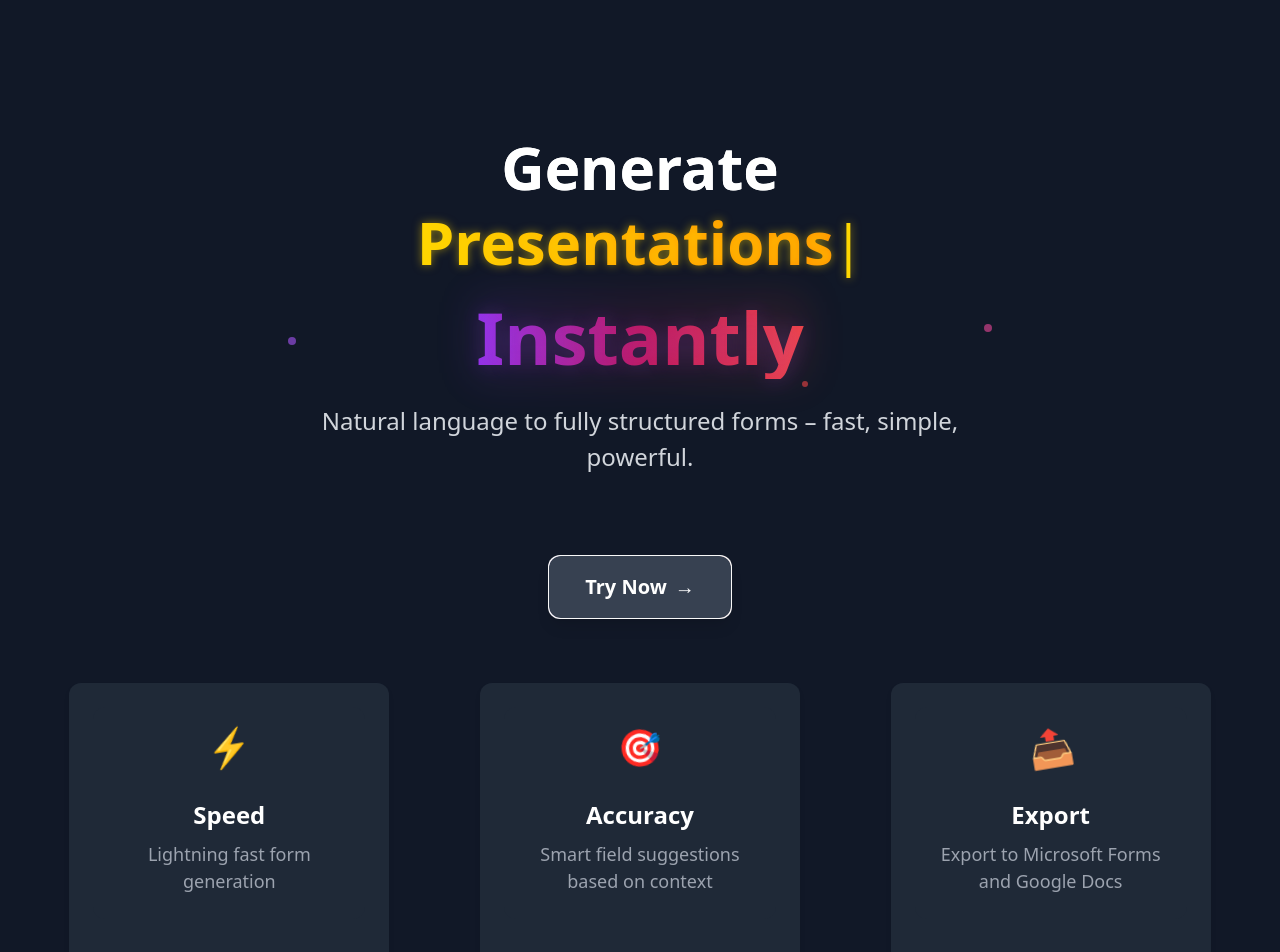
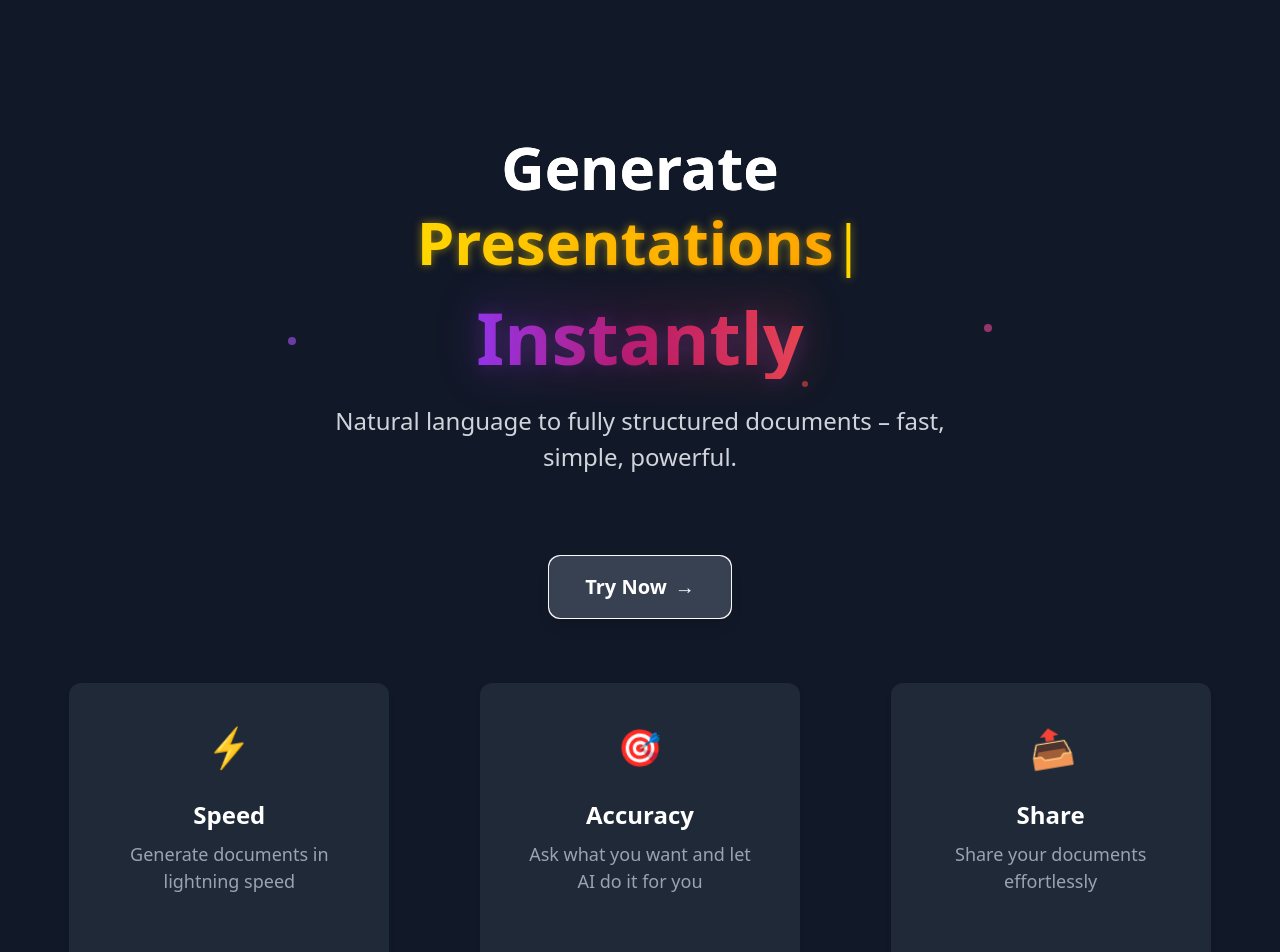
Before and after one commit to kpsr01/ctrl-c-ctrl-v, a React (Vite) app: page / in a window 1280 px wide. Shown: the top 952 px of the page. Built offline with nearby package versions, Linux system fonts and the light colour scheme; no server answers.

Commit message:
small UI changes

```diff
--- a/src/pages/ChatPage.jsx
+++ b/src/pages/ChatPage.jsx
@@ -1153,7 +1153,7 @@ const PreviewPanel = ({ schema, isLoading, selectedType }) => {
             <span className="absolute inset-0 bg-gradient-to-r from-purple-500 via-pink-500 to-red-500 opacity-0 group-hover:opacity-20 transition-opacity duration-300"></span>
             <span className="relative inline-flex items-center transition-transform duration-300 group-hover:scale-110">
               <span className="transform transition-transform duration-300 group-hover:translate-x-1">
-                {copySuccess ? '✓ Copied!' : 'Export'}
+                {copySuccess ? '✓ Copied!' : 'Share'}
               </span>
             </span>
           </button>
--- a/src/pages/LandingPage.jsx
+++ b/src/pages/LandingPage.jsx
@@ -39,7 +39,7 @@ export default function LandingPage() {
           </span>
         </h1>
         <p className={`description-text ${show ? 'show' : 'hide'}`}>
-          Natural language to fully structured forms – fast, simple, powerful.
+          Natural language to fully structured documents – fast, simple, powerful.
         </p>
         <div className="button-container">
           <GradientOutlineButton onClick={() => navigate('/chat')} />
@@ -47,13 +47,13 @@ export default function LandingPage() {
       </div>
       <div className={`features-grid ${show ? 'show' : 'hide'}`}>
           <div>
-            <FeatureCard emoji="⚡" title="Speed" description="Lightning fast form generation" />
+            <FeatureCard emoji="⚡" title="Speed" description="Generate documents in lightning speed" />
           </div>
           <div>
-            <FeatureCard emoji="🎯" title="Accuracy" description="Smart field suggestions based on context" />
+            <FeatureCard emoji="🎯" title="Accuracy" description="Ask what you want and let AI do it for you" />
           </div>
           <div>
-            <FeatureCard emoji="📤" title="Export" description="Export to Microsoft Forms and Google Docs" />
+            <FeatureCard emoji="📤" title="Share" description="Share your documents effortlessly" />
           </div>
       </div>
     </div>
```
